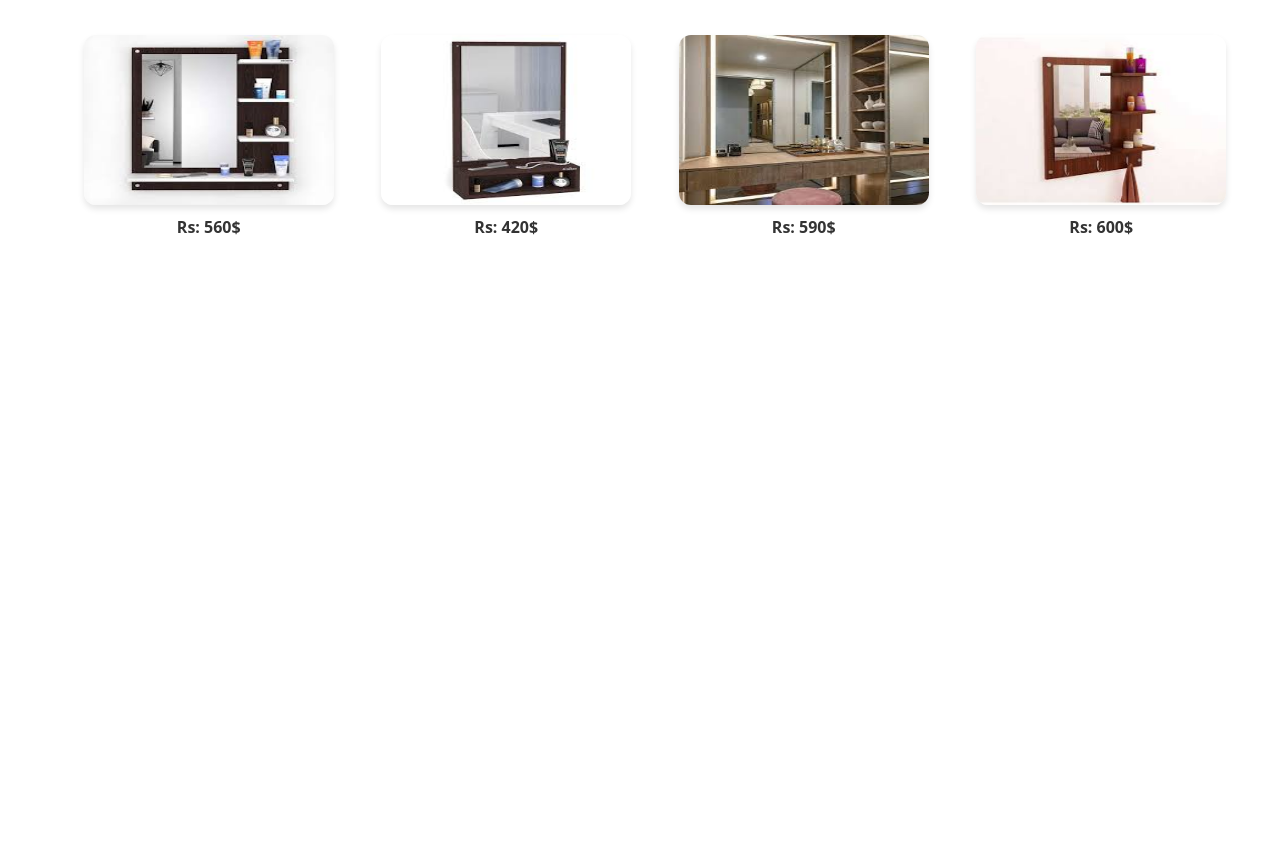
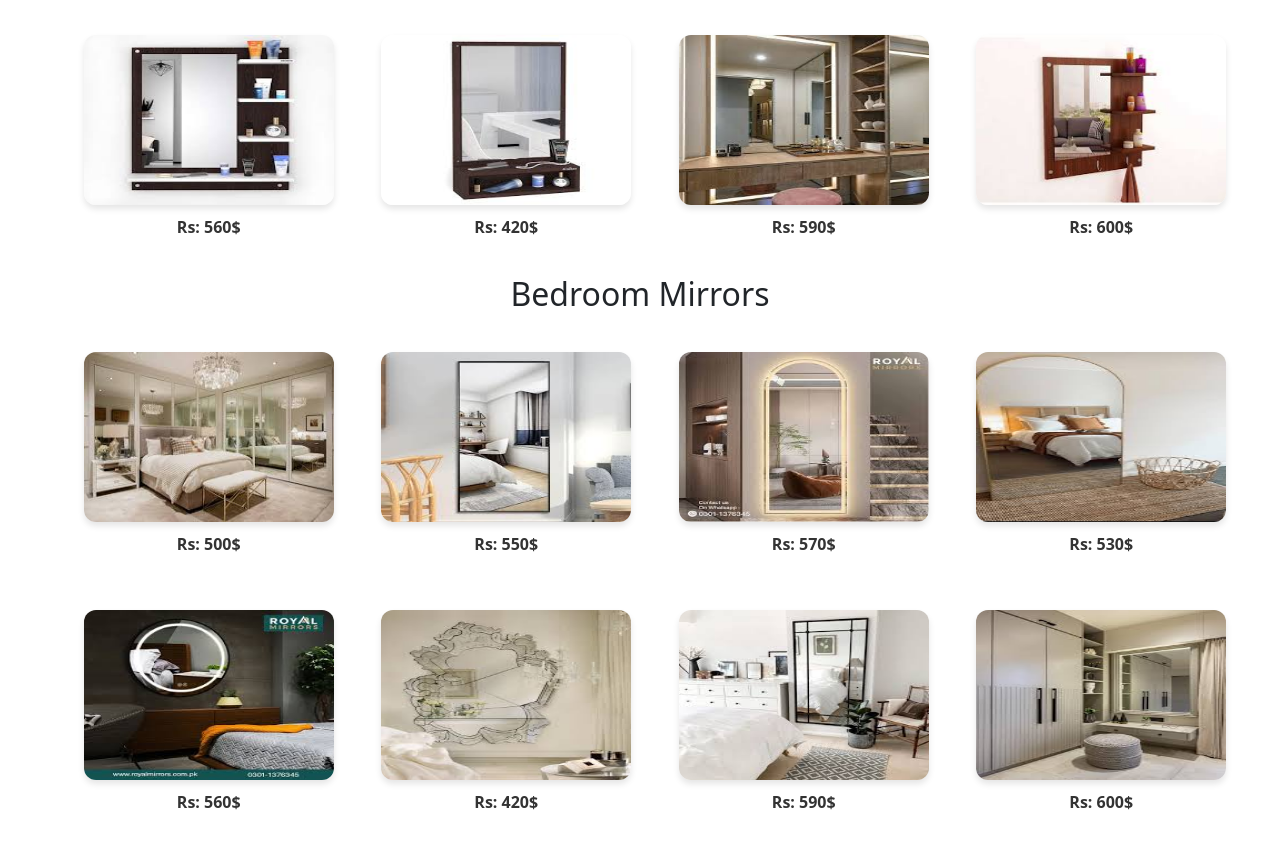
Before and after one commit to stoneboy99801/E-project, a plain HTML site: page category.html in a window 1280 px wide. Shown: the part 1642-2490 px from the top of the page. Before the commit the page ends 1917 px from the top, so only its background shows below. Drawn offline with nearby package versions, Linux system fonts and the light colour scheme.

Commit message:
category-changes-3

```diff
--- a/category.html
+++ b/category.html
@@ -219,6 +219,61 @@
  </div>           <!--img-24 close          -->
 </div> <!-- img-container-3 -->
  </div>     <!--dressing-close     -->
+  <div class="bedroom-mirror">
+    <div class="h2-1">
+        <h2>Bedroom Mirrors</h2>
+    </div>
+   <div class="img-container-4">  <!--img-container-3 open -->
+    <div class="img-25">          <!--img-25 open  -->
+    <img src="download-25.jpg" alt="">
+    <div class="p">
+        <p>Rs: 500$</p>
+    </div>
+</div>  <!-- img-25 close-->
+<div class="img-26">          <!--img-26 open  -->
+    <img src="download-26.jpg" alt="">
+    <div class="p">
+        <p>Rs: 550$</p>
+    </div>
+ </div>           <!--img-26 close          -->
+ <div class="img-27">          <!--img-27 open  -->
+    <img src="download-27.jpg" alt="">
+    <div class="p">
+        <p>Rs: 570$</p>
+    </div>
+ </div>           <!--img-27 close          -->
+  <div class="img-28">          <!--img-28 open  -->
+    <img src="download-28.jpg" alt="">
+    <div class="p">
+        <p>Rs: 530$</p>
+    </div>
+ </div>           <!--img-28 close          -->
+   <div class="img-29">          <!--img-29 open  -->
+    <img src="download-29.jpg" alt="">
+    <div class="p">
+        <p>Rs: 560$</p>
+    </div>
+ </div>           <!--img-29 close          -->
+   <div class="img-30">          <!--img-30 open  -->
+    <img src="download-30.jpg" alt="">
+    <div class="p">
+        <p>Rs: 420$</p>
+    </div>
+ </div>           <!--img-30 close          -->
+ <div class="img-13">          <!--img-31 open  -->
+    <img src="download-31.jpg" alt="">
+    <div class="p">
+        <p>Rs: 590$</p>
+    </div>
+ </div>           <!--img-31 close          -->
+  <div class="img-32">          <!--img-32 open  -->
+    <img src="download-32.jpg" alt="">
+    <div class="p">
+        <p>Rs: 600$</p>
+    </div>
+ </div>           <!--img-32 close          -->
+</div> <!-- img-container-4 -->
+ </div>     <!--bedroom-mirror-close     -->
  </div><!--mirror-container-close -->
 
 </div>
--- a/style.css
+++ b/style.css
@@ -345,6 +345,128 @@ background-color: beige;
 }
 /* dressing mirror open */
 
+/* bedroom-mirror */
+.img-container-4{
+ display: flex;
+    gap: 15px;
+    text-align: center;
+  margin-left:30px ;
+
+}
+.img-25 img  {
+       width: 171px;
+    height: 170px;
+    margin-top: 18px;
+    border-radius: 14px;
+    cursor: pointer;
+    object-fit: fill;
+     transition: transform 1s ease;
+}
+.img-25:hover img {
+  transform: scale(1.1);
+}
+.img-26 img  {
+       width: 171px;
+    height: 170px;
+    margin-top: 18px;
+    border-radius: 14px;
+    cursor: pointer;
+    object-fit: fill;
+     transition: transform 1s ease;
+}
+.img-26:hover img {
+  transform: scale(1.1);
+}
+.img-27 img  {
+       width: 171px;
+    height: 170px;
+    margin-top: 18px;
+    border-radius: 14px;
+    cursor: pointer;
+    object-fit: fill;
+     transition: transform 1s ease;
+}
+.img-27:hover img {
+  transform: scale(1.1);
+}
+.img-28 img  {
+       width: 171px;
+    height: 170px;
+    margin-top: 18px;
+    border-radius: 14px;
+    cursor: pointer;
+    object-fit: fill;
+     transition: transform 1s ease;
+}
+.img-28:hover img {
+  transform: scale(1.1);
+}
+.img-29 img  {
+       width: 171px;
+    height: 170px;
+    margin-top: 18px;
+    border-radius: 14px;
+    cursor: pointer;
+    object-fit: fill;
+     transition: transform 1s ease;
+}
+.img-29:hover img {
+  transform: scale(1.1);
+}
+.img-30 img  {
+       width: 171px;
+    height: 170px;
+    margin-top: 18px;
+    border-radius: 14px;
+    cursor: pointer;
+    object-fit: fill;
+     transition: transform 1s ease;
+}
+.img-30:hover img {
+  transform: scale(1.1);
+}
+.img-31 img  {
+       width: 171px;
+    height: 170px;
+    margin-top: 18px;
+    border-radius: 14px;
+    cursor: pointer;
+    object-fit: fill;
+     transition: transform 1s ease;
+}
+.img-31:hover img {
+  transform: scale(1.1);
+}
+.img-32 img  {
+       width: 171px;
+    height: 170px;
+    margin-top: 18px;
+    border-radius: 14px;
+    cursor: pointer;
+    object-fit: fill;
+     transition: transform 1s ease;
+}
+.img-32:hover img {
+  transform: scale(1.1);
+}
+
+
+
+
+
+
+
+
+
+
+
+
+
+
+
+
+
+
 /* category page close */
 /* Base Styling */
 body {
@@ -367,7 +489,8 @@ h1, h2 {
 /* Image Container Grid */
 .img-container,
 .img-container-2,
-.img-container-3 {
+.img-container-3,
+.img-container-4 {
   display: grid;
   grid-template-columns: repeat(auto-fit, minmax(220px, 1fr));
   gap: 20px;
@@ -375,13 +498,15 @@ h1, h2 {
 
 .img-container div,
 .img-container-2 div,
-.img-container-3 div {
+.img-container-3 div,
+.img-container-4 div {
   text-align: center;
 }
 
 .img-container img,
 .img-container-2 img,
-.img-container-3 img {
+.img-container-3 img,
+.img-container-4 img {
   width: 100%;
   max-width: 250px;
   border-radius: 12px;
```
